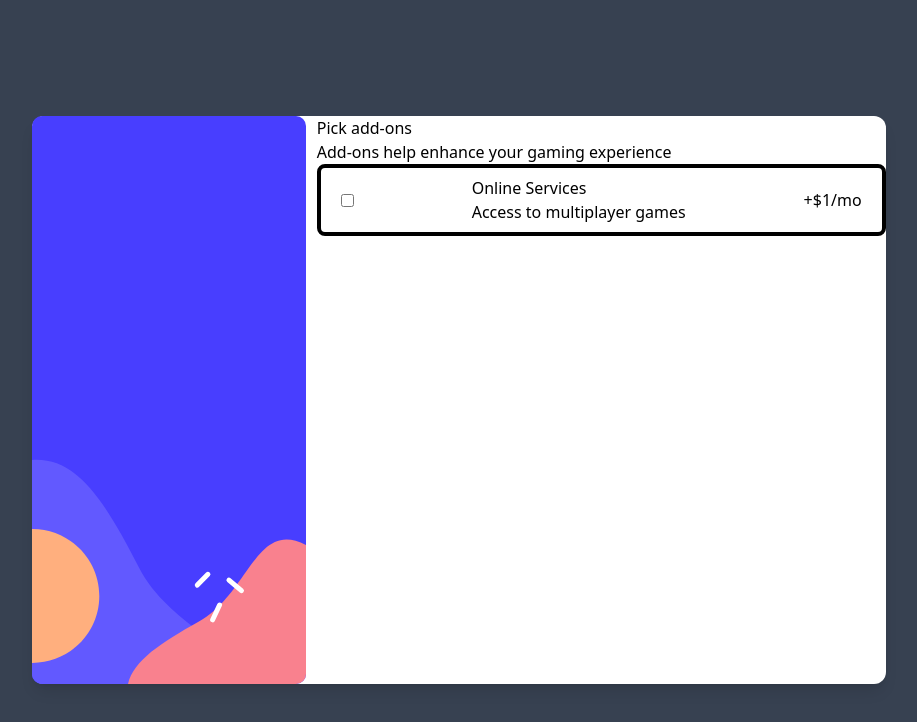
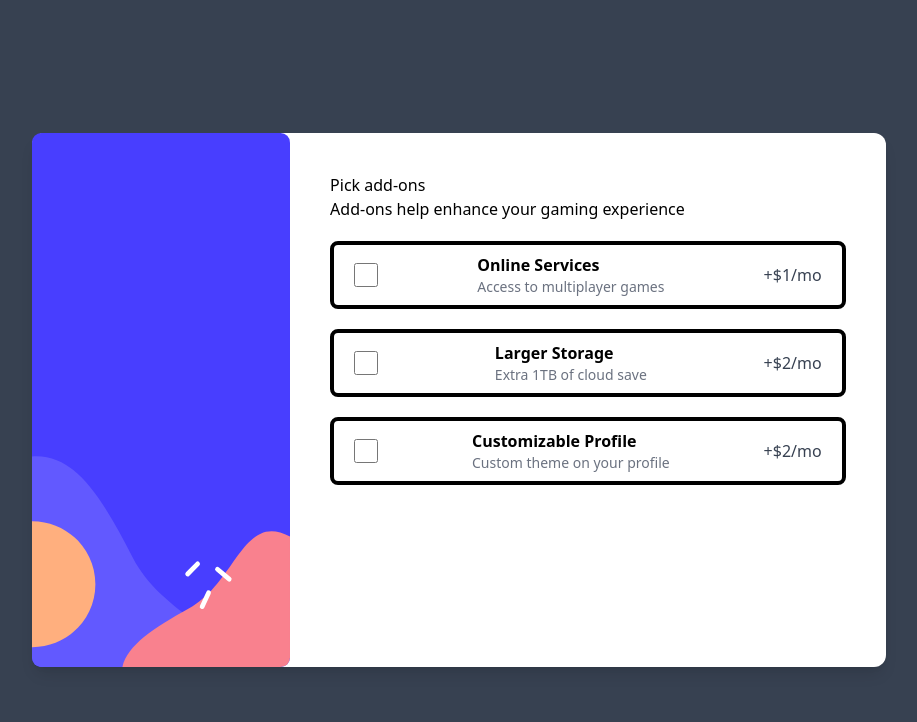
Before and after one commit to ArielNyan/multiform1, a React (Vite) app: page / in a window 1280 px wide. Shown: the top 722 px of the page, without its empty margins (181-1098 px from the left). Built offline with nearby package versions, Linux system fonts and the light colour scheme.

Commit message:
mexendo mais na terceira parte

```diff
--- a/src/comp/Checkbox.tsx
+++ b/src/comp/Checkbox.tsx
@@ -1,21 +1,21 @@
-import React from 'react'
 
 type CheckboxTypes = {
   title: string,
   description: string,
-  price: string
+  price: string,
+  className?: string
 }
 
 const Checkbox = (props: CheckboxTypes) => {
-  const {title, description, price} = props
+  const {title, description, price, className} = props
   return (
-    <div className='flex border-black border-4 rounded-lg border-solid px-5 py-2 w-full justify-between items-center'>
-      <input type='checkbox'/>
+    <div className={`flex border-black border-4 rounded-lg border-solid px-5 py-2 w-full justify-between items-center ${className}`}>
+      <input type='checkbox'className="w-6 h-6 rounded-xl"/>
       <div className=''>
-        <h1>{title}</h1>
-        <p>{description}</p>
+        <h1 className="font-bold text-md">{title}</h1>
+        <p className="text-gray-500 text-sm">{description}</p>
       </div>
-      <p>{price}</p>
+      <p className="text-gray-700">{price}</p>
     </div>
 
   )
--- a/src/comp/Form3.tsx
+++ b/src/comp/Form3.tsx
@@ -3,15 +3,40 @@ import Checkbox from './Checkbox'
 
 
 const Form3 = () => {
+  const addons = [
+    {
+      title: 'Online Services',
+      description: 'Access to multiplayer games',
+      price: '+$1/mo',
+    },
+    {
+      title: 'Larger Storage',
+      description: 'Extra 1TB of cloud save',
+      price: '+$2/mo',
+    },
+    {
+      title: 'Customizable Profile',
+      description: 'Custom theme on your profile',
+      price: '+$2/mo',
+    },
+  ]
+
+
+
   return (
-    <div className='w-full'>
+    <div className='w-full m-10'>
       <div>
         <h2>Pick add-ons</h2>
         <p>Add-ons help enhance your gaming experience</p>
       </div>
 
       <form>
-        <Checkbox title='Online Services' description='Access to multiplayer games' price='+$1/mo'/>
+        {
+          addons.map((addon) => (
+            <Checkbox title={addon.title} description={addon.description} price={addon.price} className='my-5'/>
+          ))
+        }
+        {/* <Checkbox title='Online Services' description='Access to multiplayer games' price='+$1/mo'/> */}
       </form>
     </div>
   )
--- a/src/comp/form2.tsx
+++ b/src/comp/form2.tsx
@@ -59,6 +59,8 @@ const Form2: React.FC<Form2Props> = ({ options, onSubmit, onReset }) => {
           ))}
         </div>
 
+        {/*ADICIONAR SLIDER SOBRE SE É MENSAL OU ANUAL*/}
+
         <div className="flex justify-between content-between w-full">
           <button
             type="reset"
```
